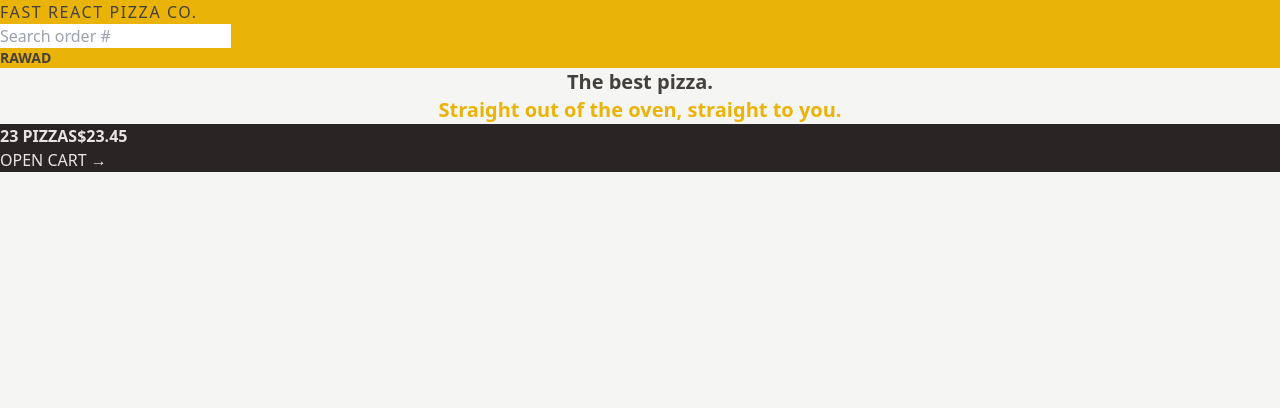
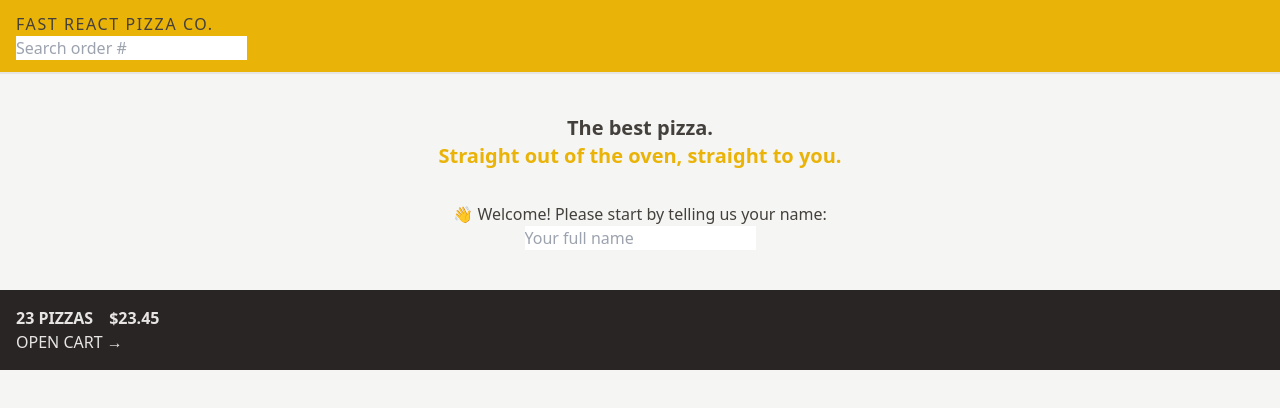
Before and after one commit to rawadabu/pizza-fast, a React (Vite) app in the folder fast-react-pizza/: page / in a window 1280 px wide. Shown: the top 408 px of the page. Built offline with nearby package versions, Linux system fonts and the light colour scheme.

Commit message:
Box model: Spacing, Borders, and Display

```diff
--- a/fast-react-pizza/src/features/cart/CartOverview.jsx
+++ b/fast-react-pizza/src/features/cart/CartOverview.jsx
@@ -2,8 +2,8 @@
 
 function CartOverview() {
   return (
-    <div className="bg-stone-800 uppercase text-stone-200">
-      <p className="test-stone-300 font-semibold">
+    <div className="bg-stone-800 p-4 uppercase text-stone-200">
+      <p className="test-stone-300 space-x-4 font-semibold">
         <span>23 pizzas</span>
         <span>$23.45</span>
       </p>
--- a/fast-react-pizza/src/features/user/Username.jsx
+++ b/fast-react-pizza/src/features/user/Username.jsx
@@ -1,5 +1,5 @@
 function Username() {
-  return <div className="text-sm font-semibold">Rawad</div>;
+  return <div className="hidden text-sm font-semibold">Rawad</div>;
 }
 
 export default Username;
--- a/fast-react-pizza/src/ui/Header.jsx
+++ b/fast-react-pizza/src/ui/Header.jsx
@@ -4,7 +4,7 @@
 
 function Header() {
   return (
-    <header className="bg-yellow-500 uppercase">
+    <header className="border-b-2 border-stone-200 bg-yellow-500 px-4 py-3 uppercase">
       <Link to="/" className="tracking-widest">
         Fast React Pizza Co.
       </Link>
--- a/fast-react-pizza/src/ui/Home.jsx
+++ b/fast-react-pizza/src/ui/Home.jsx
@@ -1,13 +1,16 @@
+import CreateUser from '../features/user/CreateUser';
+
 function Home() {
   return (
-    <div>
-      <h1 className="text-center text-xl font-semibold">
+    <div className="my-10 text-center">
+      <h1 className="mb-8 text-xl font-semibold">
         The best pizza.
         <br />
         <span className="text-yellow-500">
           Straight out of the oven, straight to you.
         </span>
       </h1>
+      <CreateUser />
     </div>
   );
 }
```
